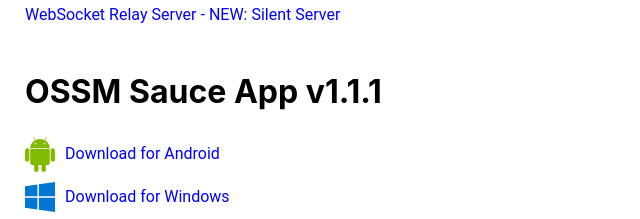
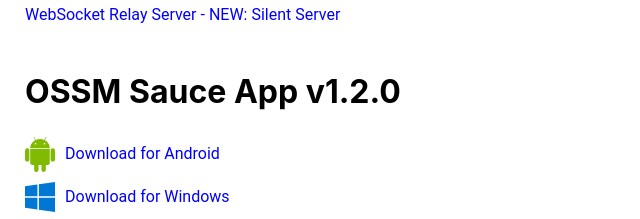
Before and after one commit to clbhundley/OSSM-Sauce, a plain HTML site: page index.html in a window 1280 px wide. Shown: the part 188-407 px from the top of the page, 315-955 px from the left. Drawn offline with Linux system fonts and the light colour scheme.

Commit message:
Updated version number

```diff
--- a/index.html
+++ b/index.html
@@ -27,7 +27,7 @@
       <br>
       <br>
 
-      <h1>OSSM Sauce App v1.1.1</h1>
+      <h1>OSSM Sauce App v1.2.0</h1>
       <div class="icon-container">
         <img class="icon" src="Webflash/img/android.svg" alt="Android Icon">
         <a class="download-link icon-text" href="https://github.com/clbhundley/OSSM-Sauce/releases/download/v1.2.0/OSSM-Sauce-Android-1.2.0.zip">Download for Android</a>
```
